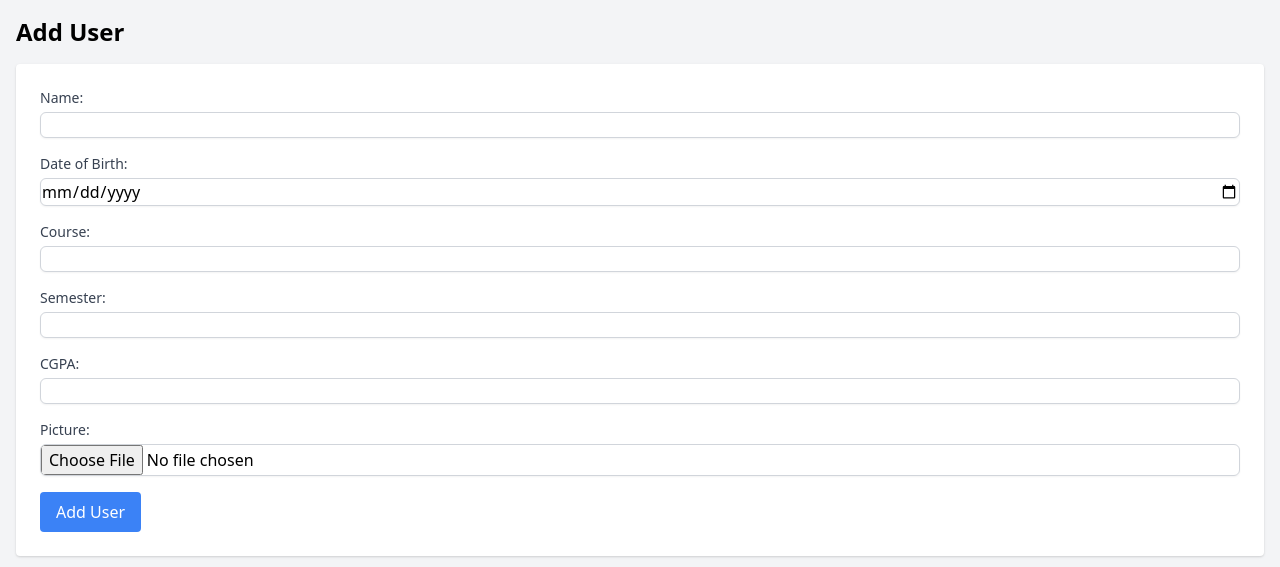
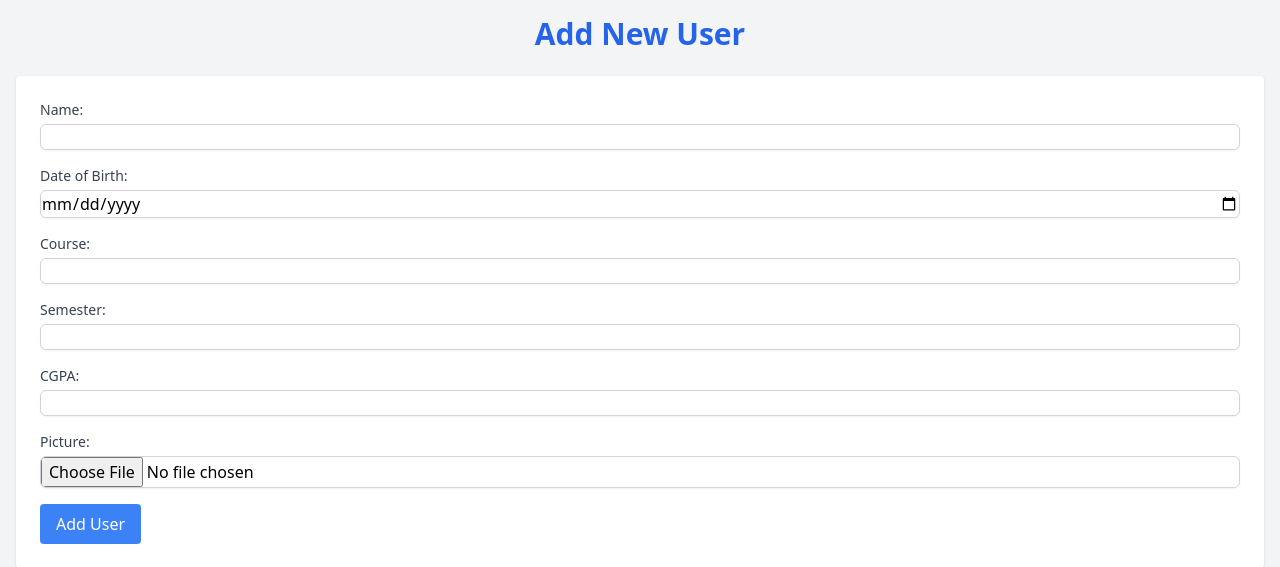
Before and after one commit to suniel11/fullstack-python, a Flask app: page /add_user in a window 1280 px wide. Shown: the top 567 px of the page. Run offline with Flask 3, Linux system fonts and the light colour scheme.

Commit message:
Update README, enhance add user page, and add .gitignore for environment variables

```diff
--- a/user_data/templates/add_user.html
+++ b/user_data/templates/add_user.html
@@ -8,7 +8,7 @@
 </head>
 <body class="bg-gray-100">
     <div class="container mx-auto p-4">
-        <h1 class="text-2xl font-bold mb-4">Add User</h1>
+        <h1 class="text-3xl font-bold mb-6 text-center text-blue-600">Add New User</h1>
         <form action="{{ url_for('add_user') }}" method="post" enctype="multipart/form-data" class="bg-white p-6 rounded shadow">
             <div class="mb-4">
                 <label for="name" class="block text-sm font-medium text-gray-700">Name:</label>
```
Also changed, not shown: README.md, 1 other file.
